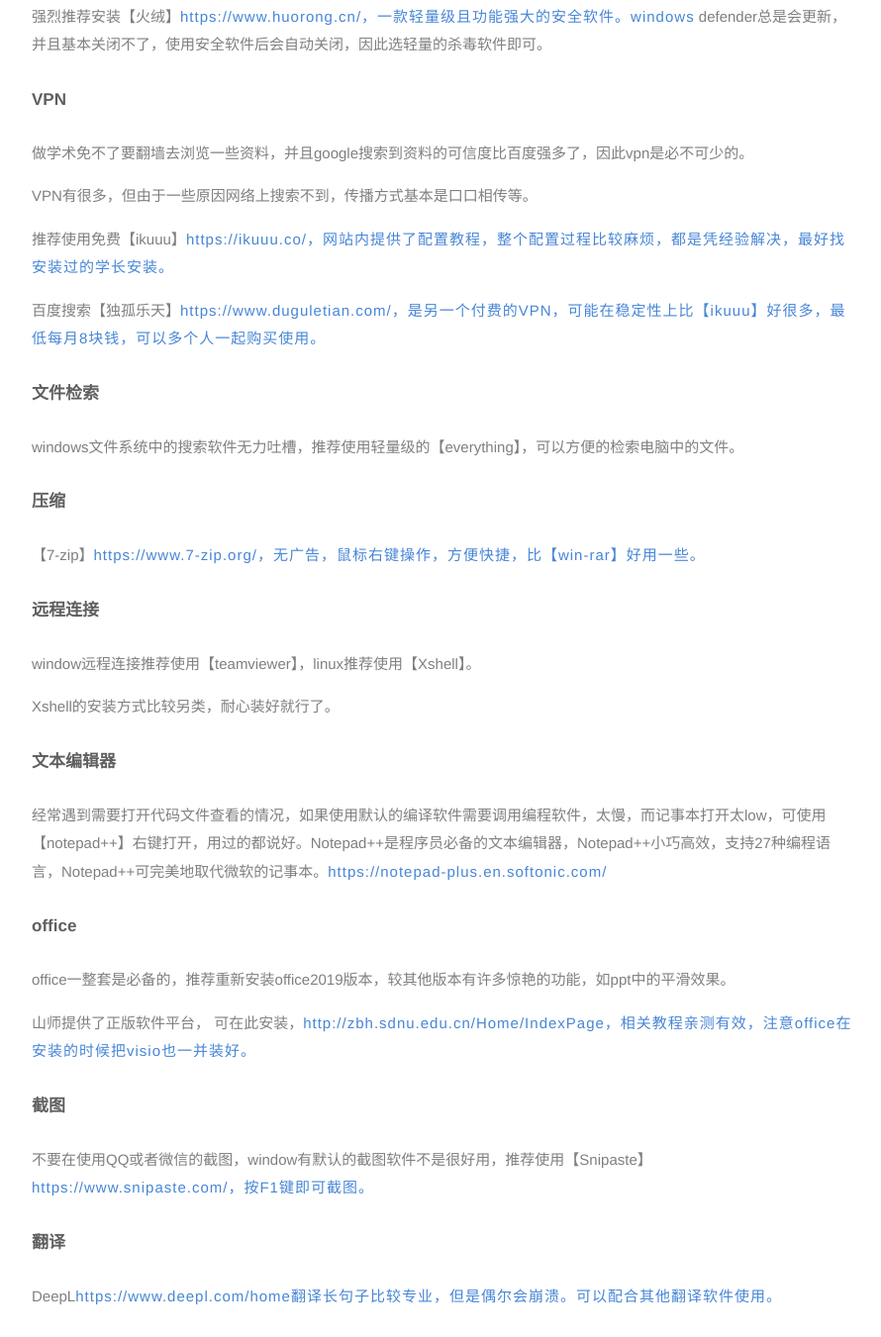
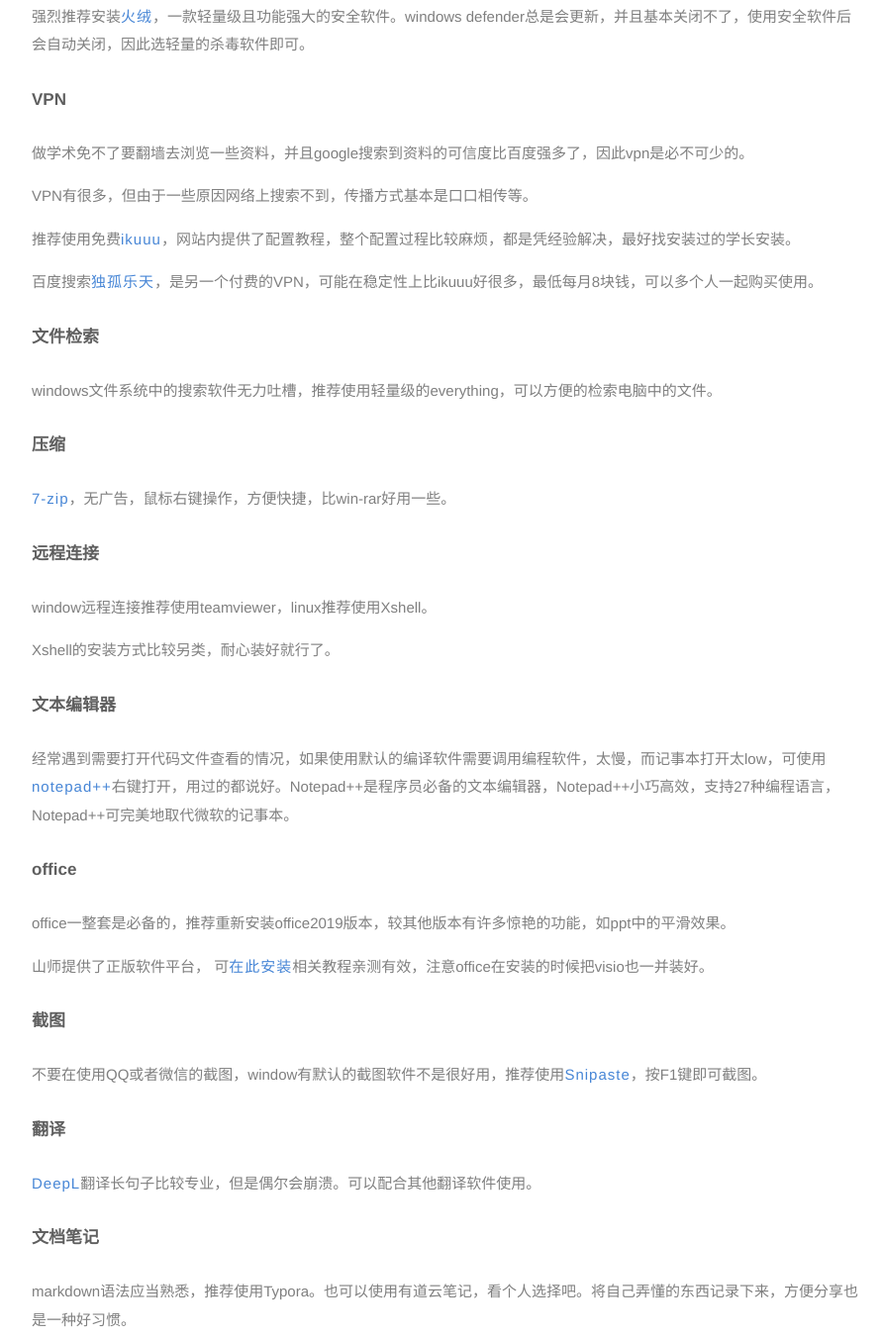
Before and after one commit to dong-8080/dong-8080.github.io, a plain HTML site: page 2021/05/31/常用软件篇/index.html in a window 1280 px wide. Shown: the part 2105-3456 px from the top of the page at 99% size, without its empty margins (382-1272 px from the left). Drawn offline with Linux system fonts and the light colour scheme; a script that the page names is missing.

Commit message:
Site updated: 2021-05-31 17:37:29

```diff
--- a/2021/05/31/常用软件篇/index.html
+++ b/2021/05/31/常用软件篇/index.html
@@ -18,20 +18,20 @@
 <p>顺便说一下实验室的服务器资源，有信工学院的高性能计算机集群，不过不太好用，ip为172.27.24.19；徐老师购买了一台服务器，放置在D区机房中，显卡为1080Ti，也可以借用，IP为172.27.24.37，需要的话可以联系师哥借用；丁老师也有一台服务器，放置在311打印机下面，显卡为1080【Ti】，可能是动态IP，装了双系统，windows也通过teamviewer连接使用，linux的话理论上在实验室共用，最好自己使用，一定等自己熟悉Linux环境后再分配他人账户，且不能交给sudo权限；4楼实验室服务器资源更好，但占用太多不要去凑热闹了。</p>
 <p>常用的Linux命令不多，无非是文件操作、vim操作、环境配置等，关于Linux的使用风流潇洒的彭英杰师哥有一份服务器使用指北，应认真观看动手实践。</p>
 <h2 id="常用软件篇"><a href="#常用软件篇" class="headerlink" title="常用软件篇"></a>常用软件篇</h2><h4 id="杀毒软件"><a href="#杀毒软件" class="headerlink" title="杀毒软件"></a>杀毒软件</h4><p>360、金山毒霸、腾讯安全助手等软件，在提供了防范病毒功能的同时，也会在无意间改造你的电脑，表现为流氓的安装某些软件，弹出一些广告窗口，并且win10系统的windows defender已经足够完善，所以先卸载掉360卫士、360管家、360浏览器等垃圾软件。</p>
-<p>强烈推荐安装【火绒】<a target="_blank" rel="noopener" href="https://www.huorong.cn/%EF%BC%8C%E4%B8%80%E6%AC%BE%E8%BD%BB%E9%87%8F%E7%BA%A7%E4%B8%94%E5%8A%9F%E8%83%BD%E5%BC%BA%E5%A4%A7%E7%9A%84%E5%AE%89%E5%85%A8%E8%BD%AF%E4%BB%B6%E3%80%82windows">https://www.huorong.cn/，一款轻量级且功能强大的安全软件。windows</a> defender总是会更新，并且基本关闭不了，使用安全软件后会自动关闭，因此选轻量的杀毒软件即可。</p>
+<p>强烈推荐安装<a target="_blank" rel="noopener" href="https://www.huorong.cn/">火绒</a>，一款轻量级且功能强大的安全软件。windows defender总是会更新，并且基本关闭不了，使用安全软件后会自动关闭，因此选轻量的杀毒软件即可。</p>
 <h4 id="VPN"><a href="#VPN" class="headerlink" title="VPN"></a>VPN</h4><p>做学术免不了要翻墙去浏览一些资料，并且google搜索到资料的可信度比百度强多了，因此vpn是必不可少的。</p>
 <p>VPN有很多，但由于一些原因网络上搜索不到，传播方式基本是口口相传等。</p>
-<p>推荐使用免费【ikuuu】<a target="_blank" rel="noopener" href="https://ikuuu.co/%EF%BC%8C%E7%BD%91%E7%AB%99%E5%86%85%E6%8F%90%E4%BE%9B%E4%BA%86%E9%85%8D%E7%BD%AE%E6%95%99%E7%A8%8B%EF%BC%8C%E6%95%B4%E4%B8%AA%E9%85%8D%E7%BD%AE%E8%BF%87%E7%A8%8B%E6%AF%94%E8%BE%83%E9%BA%BB%E7%83%A6%EF%BC%8C%E9%83%BD%E6%98%AF%E5%87%AD%E7%BB%8F%E9%AA%8C%E8%A7%A3%E5%86%B3%EF%BC%8C%E6%9C%80%E5%A5%BD%E6%89%BE%E5%AE%89%E8%A3%85%E8%BF%87%E7%9A%84%E5%AD%A6%E9%95%BF%E5%AE%89%E8%A3%85%E3%80%82">https://ikuuu.co/，网站内提供了配置教程，整个配置过程比较麻烦，都是凭经验解决，最好找安装过的学长安装。</a></p>
-<p>百度搜索【独孤乐天】<a target="_blank" rel="noopener" href="https://www.duguletian.com/%EF%BC%8C%E6%98%AF%E5%8F%A6%E4%B8%80%E4%B8%AA%E4%BB%98%E8%B4%B9%E7%9A%84VPN%EF%BC%8C%E5%8F%AF%E8%83%BD%E5%9C%A8%E7%A8%B3%E5%AE%9A%E6%80%A7%E4%B8%8A%E6%AF%94%E3%80%90ikuuu%E3%80%91%E5%A5%BD%E5%BE%88%E5%A4%9A%EF%BC%8C%E6%9C%80%E4%BD%8E%E6%AF%8F%E6%9C%888%E5%9D%97%E9%92%B1%EF%BC%8C%E5%8F%AF%E4%BB%A5%E5%A4%9A%E4%B8%AA%E4%BA%BA%E4%B8%80%E8%B5%B7%E8%B4%AD%E4%B9%B0%E4%BD%BF%E7%94%A8%E3%80%82">https://www.duguletian.com/，是另一个付费的VPN，可能在稳定性上比【ikuuu】好很多，最低每月8块钱，可以多个人一起购买使用。</a></p>
-<h4 id="文件检索"><a href="#文件检索" class="headerlink" title="文件检索"></a>文件检索</h4><p>windows文件系统中的搜索软件无力吐槽，推荐使用轻量级的【everything】，可以方便的检索电脑中的文件。</p>
-<h4 id="压缩"><a href="#压缩" class="headerlink" title="压缩"></a>压缩</h4><p>【7-zip】<a target="_blank" rel="noopener" href="https://www.7-zip.org/%EF%BC%8C%E6%97%A0%E5%B9%BF%E5%91%8A%EF%BC%8C%E9%BC%A0%E6%A0%87%E5%8F%B3%E9%94%AE%E6%93%8D%E4%BD%9C%EF%BC%8C%E6%96%B9%E4%BE%BF%E5%BF%AB%E6%8D%B7%EF%BC%8C%E6%AF%94%E3%80%90win-rar%E3%80%91%E5%A5%BD%E7%94%A8%E4%B8%80%E4%BA%9B%E3%80%82">https://www.7-zip.org/，无广告，鼠标右键操作，方便快捷，比【win-rar】好用一些。</a></p>
-<h4 id="远程连接"><a href="#远程连接" class="headerlink" title="远程连接"></a>远程连接</h4><p>window远程连接推荐使用【teamviewer】，linux推荐使用【Xshell】。</p>
+<p>推荐使用免费<a target="_blank" rel="noopener" href="https://ikuuu.org/">ikuuu</a>，网站内提供了配置教程，整个配置过程比较麻烦，都是凭经验解决，最好找安装过的学长安装。</p>
+<p>百度搜索<a target="_blank" rel="noopener" href="https://www.duguletian.com/">独孤乐天</a>，是另一个付费的VPN，可能在稳定性上比ikuuu好很多，最低每月8块钱，可以多个人一起购买使用。</p>
+<h4 id="文件检索"><a href="#文件检索" class="headerlink" title="文件检索"></a>文件检索</h4><p>windows文件系统中的搜索软件无力吐槽，推荐使用轻量级的everything，可以方便的检索电脑中的文件。</p>
+<h4 id="压缩"><a href="#压缩" class="headerlink" title="压缩"></a>压缩</h4><p><a target="_blank" rel="noopener" href="https://www.7-zip.org/">7-zip</a>，无广告，鼠标右键操作，方便快捷，比win-rar好用一些。</p>
+<h4 id="远程连接"><a href="#远程连接" class="headerlink" title="远程连接"></a>远程连接</h4><p>window远程连接推荐使用teamviewer，linux推荐使用Xshell。</p>
 <p>Xshell的安装方式比较另类，耐心装好就行了。</p>
-<h4 id="文本编辑器"><a href="#文本编辑器" class="headerlink" title="文本编辑器"></a>文本编辑器</h4><p>经常遇到需要打开代码文件查看的情况，如果使用默认的编译软件需要调用编程软件，太慢，而记事本打开太low，可使用【notepad++】右键打开，用过的都说好。Notepad++是程序员必备的文本编辑器，Notepad++小巧高效，支持27种编程语言，Notepad++可完美地取代微软的记事本。<a target="_blank" rel="noopener" href="https://notepad-plus.en.softonic.com/">https://notepad-plus.en.softonic.com/</a></p>
+<h4 id="文本编辑器"><a href="#文本编辑器" class="headerlink" title="文本编辑器"></a>文本编辑器</h4><p>经常遇到需要打开代码文件查看的情况，如果使用默认的编译软件需要调用编程软件，太慢，而记事本打开太low，可使用<a target="_blank" rel="noopener" href="https://notepad-plus.en.softonic.com/">notepad++</a>右键打开，用过的都说好。Notepad++是程序员必备的文本编辑器，Notepad++小巧高效，支持27种编程语言，Notepad++可完美地取代微软的记事本。</p>
 <h4 id="office"><a href="#office" class="headerlink" title="office"></a>office</h4><p>office一整套是必备的，推荐重新安装office2019版本，较其他版本有许多惊艳的功能，如ppt中的平滑效果。</p>
-<p>山师提供了正版软件平台， 可在此安装，<a target="_blank" rel="noopener" href="http://zbh.sdnu.edu.cn/Home/IndexPage%EF%BC%8C%E7%9B%B8%E5%85%B3%E6%95%99%E7%A8%8B%E4%BA%B2%E6%B5%8B%E6%9C%89%E6%95%88%EF%BC%8C%E6%B3%A8%E6%84%8Foffice%E5%9C%A8%E5%AE%89%E8%A3%85%E7%9A%84%E6%97%B6%E5%80%99%E6%8A%8Avisio%E4%B9%9F%E4%B8%80%E5%B9%B6%E8%A3%85%E5%A5%BD%E3%80%82">http://zbh.sdnu.edu.cn/Home/IndexPage，相关教程亲测有效，注意office在安装的时候把visio也一并装好。</a></p>
-<h4 id="截图"><a href="#截图" class="headerlink" title="截图"></a>截图</h4><p>不要在使用QQ或者微信的截图，window有默认的截图软件不是很好用，推荐使用【Snipaste】<a target="_blank" rel="noopener" href="https://www.snipaste.com/%EF%BC%8C%E6%8C%89F1%E9%94%AE%E5%8D%B3%E5%8F%AF%E6%88%AA%E5%9B%BE%E3%80%82">https://www.snipaste.com/，按F1键即可截图。</a></p>
-<h4 id="翻译"><a href="#翻译" class="headerlink" title="翻译"></a>翻译</h4><p>DeepL<a target="_blank" rel="noopener" href="https://www.deepl.com/home%E7%BF%BB%E8%AF%91%E9%95%BF%E5%8F%A5%E5%AD%90%E6%AF%94%E8%BE%83%E4%B8%93%E4%B8%9A%EF%BC%8C%E4%BD%86%E6%98%AF%E5%81%B6%E5%B0%94%E4%BC%9A%E5%B4%A9%E6%BA%83%E3%80%82%E5%8F%AF%E4%BB%A5%E9%85%8D%E5%90%88%E5%85%B6%E4%BB%96%E7%BF%BB%E8%AF%91%E8%BD%AF%E4%BB%B6%E4%BD%BF%E7%94%A8%E3%80%82">https://www.deepl.com/home翻译长句子比较专业，但是偶尔会崩溃。可以配合其他翻译软件使用。</a></p>
+<p>山师提供了正版软件平台， 可<a target="_blank" rel="noopener" href="http://zbh.sdnu.edu.cn/Home/IndexPage">在此安装</a>相关教程亲测有效，注意office在安装的时候把visio也一并装好。</p>
+<h4 id="截图"><a href="#截图" class="headerlink" title="截图"></a>截图</h4><p>不要在使用QQ或者微信的截图，window有默认的截图软件不是很好用，推荐使用<a target="_blank" rel="noopener" href="https://www.snipaste.com/">Snipaste</a>，按F1键即可截图。</p>
+<h4 id="翻译"><a href="#翻译" class="headerlink" title="翻译"></a>翻译</h4><p><a target="_blank" rel="noopener" href="https://www.deepl.com/home">DeepL</a>翻译长句子比较专业，但是偶尔会崩溃。可以配合其他翻译软件使用。</p>
 <h4 id="文档笔记"><a href="#文档笔记" class="headerlink" title="文档笔记"></a>文档笔记</h4><p>markdown语法应当熟悉，推荐使用Typora。也可以使用有道云笔记，看个人选择吧。将自己弄懂的东西记录下来，方便分享也是一种好习惯。</p>
 <h2 id="影像组学篇"><a href="#影像组学篇" class="headerlink" title="影像组学篇"></a>影像组学篇</h2><h3 id="影像组学的一些概念"><a href="#影像组学的一些概念" class="headerlink" title="影像组学的一些概念"></a>影像组学的一些概念</h3><p>空间标准化<a target="_blank" rel="noopener" href="http://www.cibrmed.com/?p=21&a=view&r=7">空间标准化那些事 - 新闻中心 - 北京赛博尔医药科技有限公司 (cibrmed.com)</a></p>
 <p>SPM处理步骤<a target="_blank" rel="noopener" href="http://learning-archive.org/wp-content/uploads/2019/05/%E4%BD%BF%E7%94%A8SPM12%E8%BF%9B%E8%A1%8CVBM%E5%88%86%E6%9E%90.pdf">使用SPM12进行VBM分析.pdf (learning-archive.org)</a></p>
```
